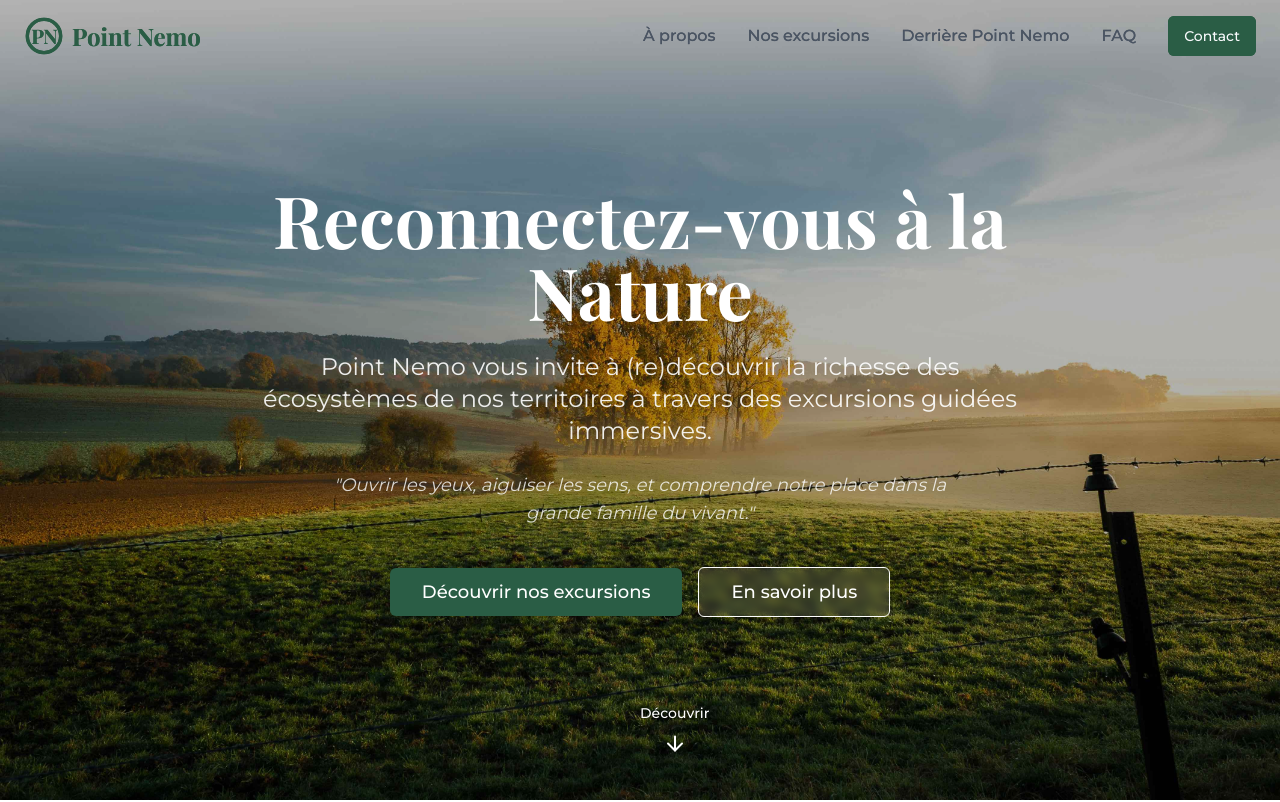
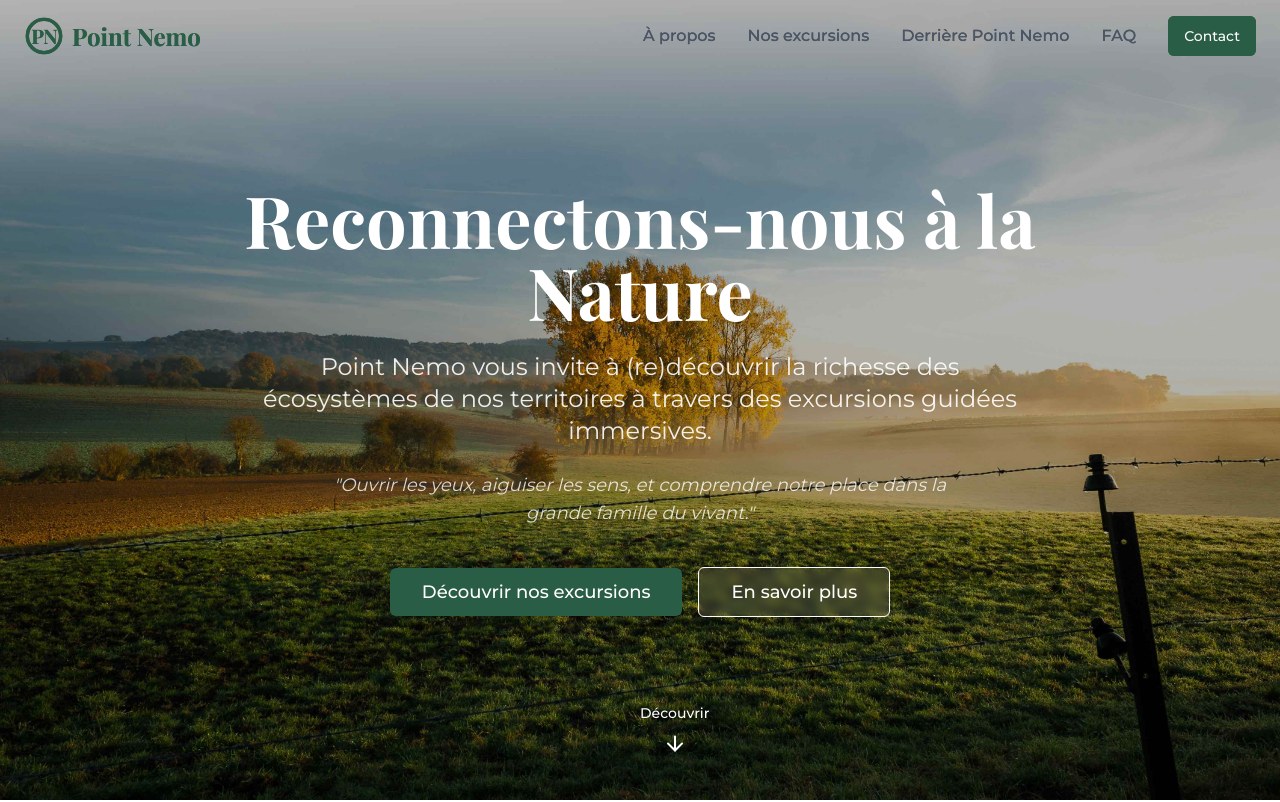
Before and after one commit to PointNemoBe/point-nemo-website, a React (Vite) app: page / in a window 1280 px wide. Shown: the top 802 px of the page. Built offline with nearby package versions, Linux system fonts and the light colour scheme.

Commit message:
change sentence

```diff
--- a/src/components/Hero.tsx
+++ b/src/components/Hero.tsx
@@ -18,7 +18,7 @@ const Hero = () => {
 
       <div className="relative z-10 max-w-4xl mx-auto">
         <h1 className="text-4xl sm:text-5xl md:text-6xl lg:text-7xl font-display font-bold mb-6 text-white">
-          Reconnectez-vous à la Nature
+          Reconnectons-nous à la Nature
         </h1>
 
         <p className="text-lg sm:text-xl md:text-2xl text-white/90 mb-6 max-w-3xl mx-auto">
```
